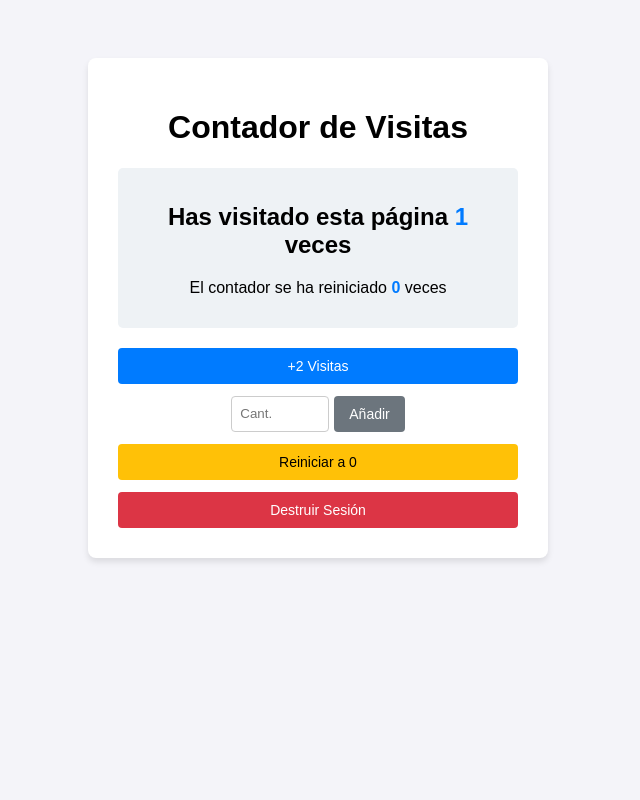
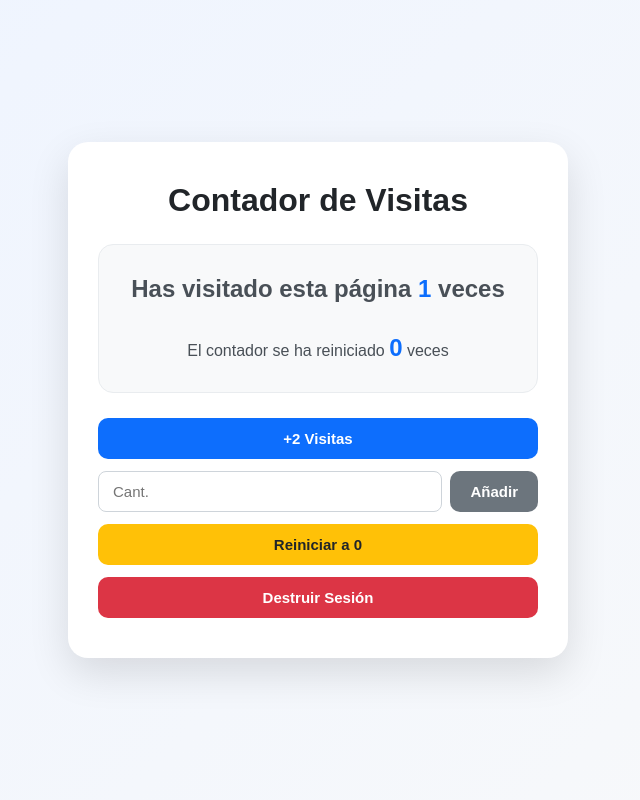
Before and after one commit to benjaminquepasa/Skilllnest_FullStack_Phyton, a Flask app: page / in a window 1280 px wide. Shown: the whole page, without its empty margins (322-962 px from the left). Run offline with Flask 3, Linux system fonts and the light colour scheme.

Commit message:
core listo

```diff
--- a/python/core/core_visitas_benjamin_troncoso-01-09-2026/static/css/style.css
+++ b/python/core/core_visitas_benjamin_troncoso-01-09-2026/static/css/style.css
@@ -1,63 +1,143 @@
+/* ==========================================================
+   VARIABLES
+   ========================================================== */
+:root {
+    --color-primary: #0d6efd;
+    --color-secondary: #6c757d;
+    --color-warning: #ffc107;
+    --color-danger: #dc3545;
+    --color-background: #f4f7fb;
+    --color-text: #212529;
+}
+
+/* ==========================================================
+   CONFIGURACIÓN GENERAL
+   ========================================================== */
+* {
+    box-sizing: border-box;
+    margin: 0;
+    padding: 0;
+}
+
 body {
-    font-family: Arial, sans-serif;
-    background-color: #f4f4f9;
+    min-height: 100vh;
+    background: linear-gradient(135deg, #eef4ff, #f8f9fa);
+    font-family: Arial, Helvetica, sans-serif;
+    color: var(--color-text);
     display: flex;
     justify-content: center;
-    padding-top: 50px;
+    align-items: center;
+    padding: 20px;
 }
 
+/* ==========================================================
+   TARJETA PRINCIPAL (.container)
+   ========================================================== */
 .container {
+    width: 100%;
+    max-width: 500px;
+    padding: 40px 30px;
     background: white;
-    padding: 30px;
-    border-radius: 8px;
-    box-shadow: 0 4px 6px rgba(0,0,0,0.1);
+    border-radius: 20px;
+    box-shadow: 0 15px 40px rgba(0, 0, 0, 0.12);
     text-align: center;
-    max-width: 400px;
 }
 
+.container h1,
+.container h2 {
+    font-weight: bold;
+    margin-bottom: 20px;
+}
+
+/* ==========================================================
+   TARJETA DE CONTENIDO (.card)
+   ========================================================== */
 .card {
-    background: #eef2f5;
-    padding: 15px;
-    border-radius: 5px;
-    margin: 20px 0;
+    background: #f8f9fa;
+    padding: 25px 20px;
+    border-radius: 15px;
+    margin: 25px 0;
+    border: 1px solid #e9ecef;
+    font-size: 16px;
+    color: #495057;
+    line-height: 1.6;
 }
 
 .card span {
-    color: #007bff;
+    color: var(--color-primary);
     font-weight: bold;
+    font-size: 24px;
 }
 
+/* ==========================================================
+   BOTONES Y ACCIONES (.acciones / .btn)
+   ========================================================== */
 .acciones {
     display: flex;
     flex-direction: column;
     gap: 12px;
+    margin-top: 20px;
 }
 
 .btn {
-    display: inline-block;
-    padding: 10px 15px;
+    display: inline-flex;
+    align-items: center;
+    justify-content: center;
+    padding: 12px 20px;
     text-decoration: none;
     color: white;
-    border-radius: 4px;
+    border-radius: 10px;
     border: none;
     cursor: pointer;
-    font-size: 14px;
+    font-size: 15px;
+    font-weight: bold;
+    transition: transform 0.2s ease, filter 0.2s ease;
 }
 
-.btn-primary { background-color: #007bff; }
-.btn-secondary { background-color: #6c757d; }
-.btn-warning { background-color: #ffc107; color: black; }
-.btn-danger { background-color: #dc3545; }
+.btn:hover {
+    filter: brightness(0.92);
+    transform: translateY(-1px);
+}
 
+.btn:active {
+    transform: translateY(0);
+}
+
+.btn-primary { background-color: var(--color-primary); }
+.btn-secondary { background-color: var(--color-secondary); }
+.btn-warning { background-color: var(--color-warning); color: #212529; }
+.btn-danger { background-color: var(--color-danger); }
+
+/* ==========================================================
+   FORMULARIO INLINE (.form-inline)
+   ========================================================== */
 .form-inline {
     display: flex;
-    gap: 5px;
+    gap: 8px;
     justify-content: center;
+    width: 100%;
 }
 
 .form-inline input {
-    width: 80px;
-    padding: 8px;
-    border: 1px solid #ccc;
-    border-radius: 4px;
+    flex: 1;
+    padding: 10px 14px;
+    border: 1px solid #ced4da;
+    border-radius: 8px;
+    font-size: 15px;
+    outline: none;
+    transition: border-color 0.2s ease;
 }
+
+.form-inline input:focus {
+    border-color: var(--color-primary);
+    box-shadow: 0 0 0 3px rgba(13, 110, 253, 0.25);
+}
+
+/* ==========================================================
+   RESPONSIVE
+   ========================================================== */
+@media (max-width: 576px) {
+    .container {
+        padding: 30px 20px;
+    }
+}
```
